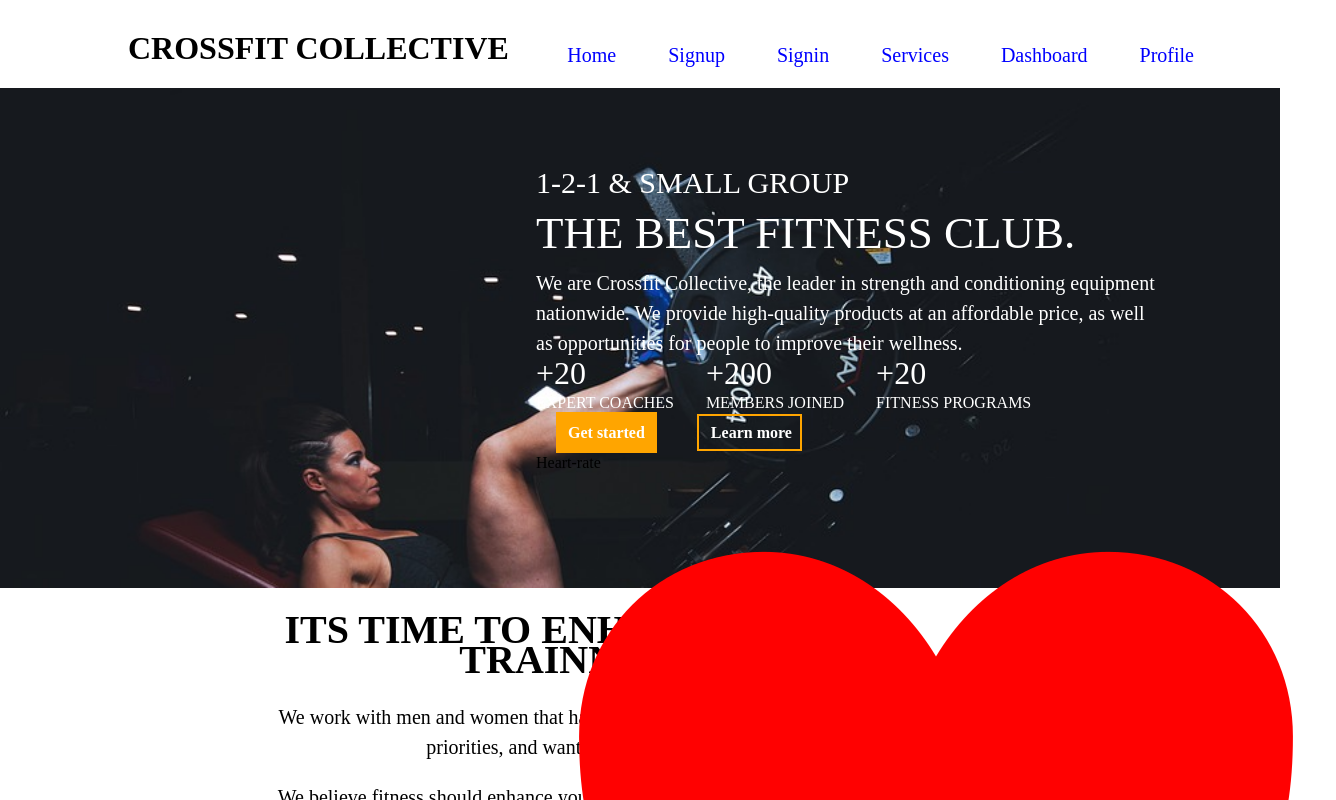
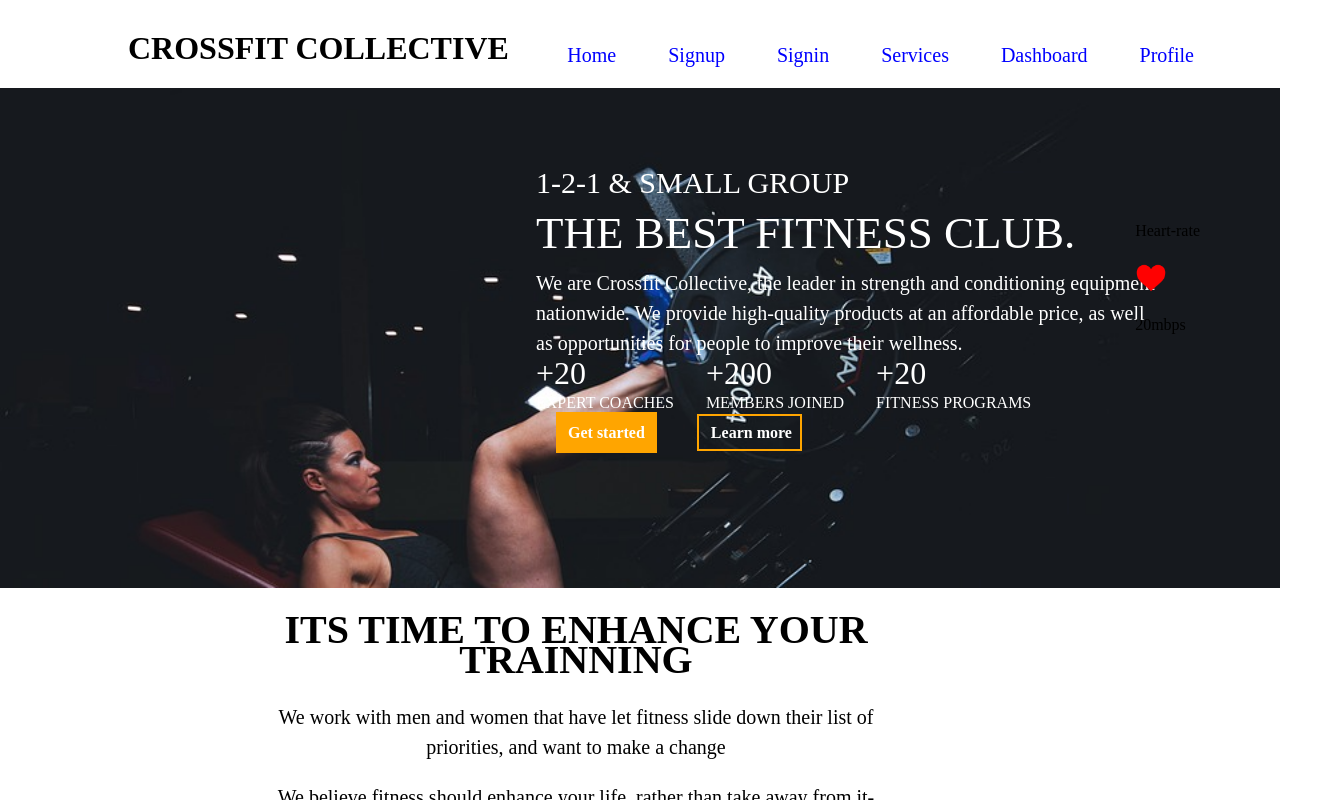
Before and after one commit to Eddahkarambu/Fitness-web-app, a React (Create React App) app: page / in a window 1280 px wide. Shown: the top 800 px of the page, 1336 px wide, since content can reach past the window. Built offline with nearby package versions, Linux system fonts and the light colour scheme.

Commit message:
add the css stylying of the heart rate

```diff
--- a/src/Components/Home.css
+++ b/src/Components/Home.css
@@ -167,6 +167,19 @@ body{
     width: 8rem;
     border:2px solid orange
 }
+
 .heart-rate{
-
+    display: flex;
+    flex-direction: column;
+    gap: 1rem;
+    width: fit-content;
+    padding: 1rem;
+    align-items: start;
+    border-radius: 5px;
+    position: absolute;
+    right: 4rem;
+    top: 7rem;
 }
+.heart-rate>img{
+    width: 2rem;
+}
```
